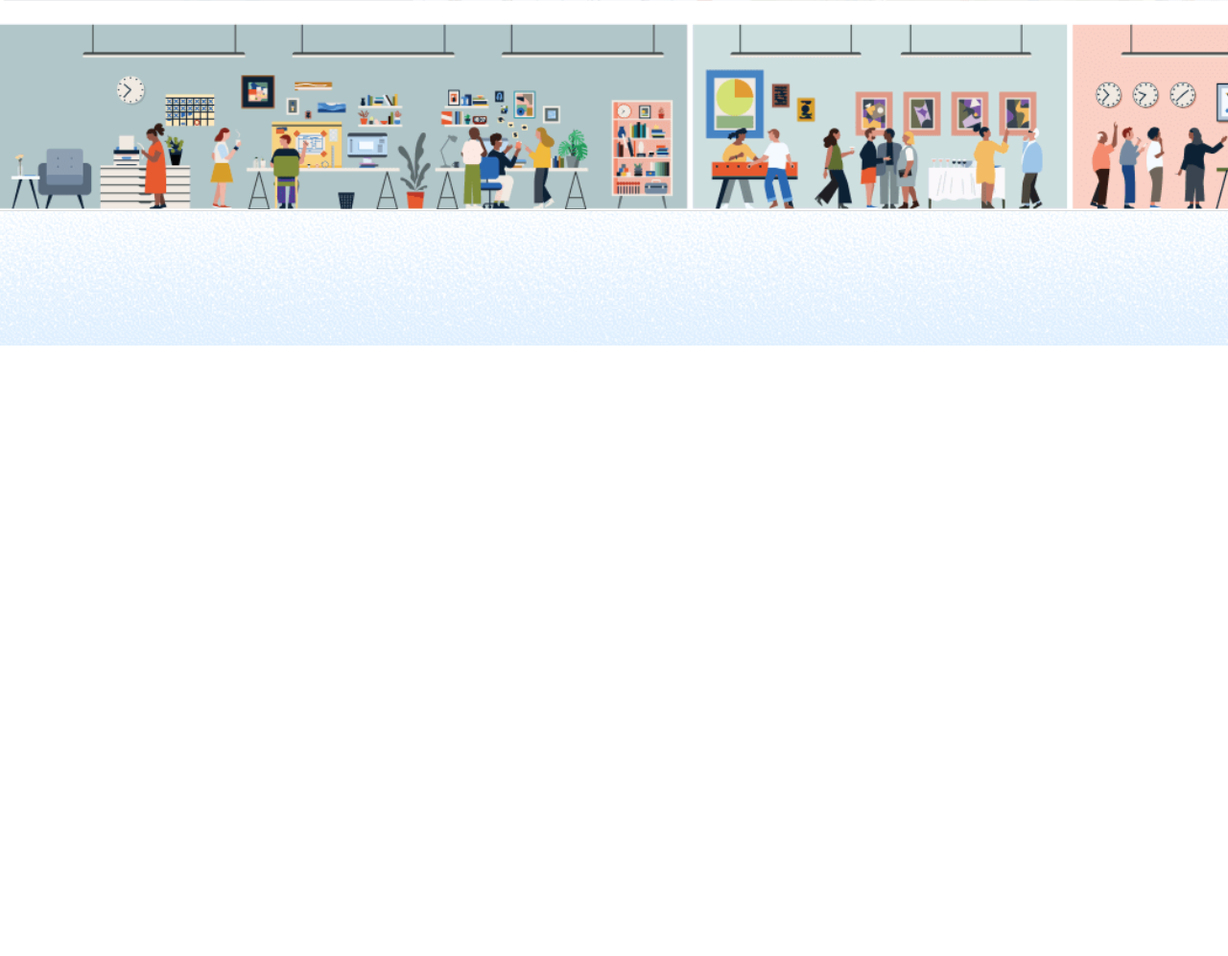
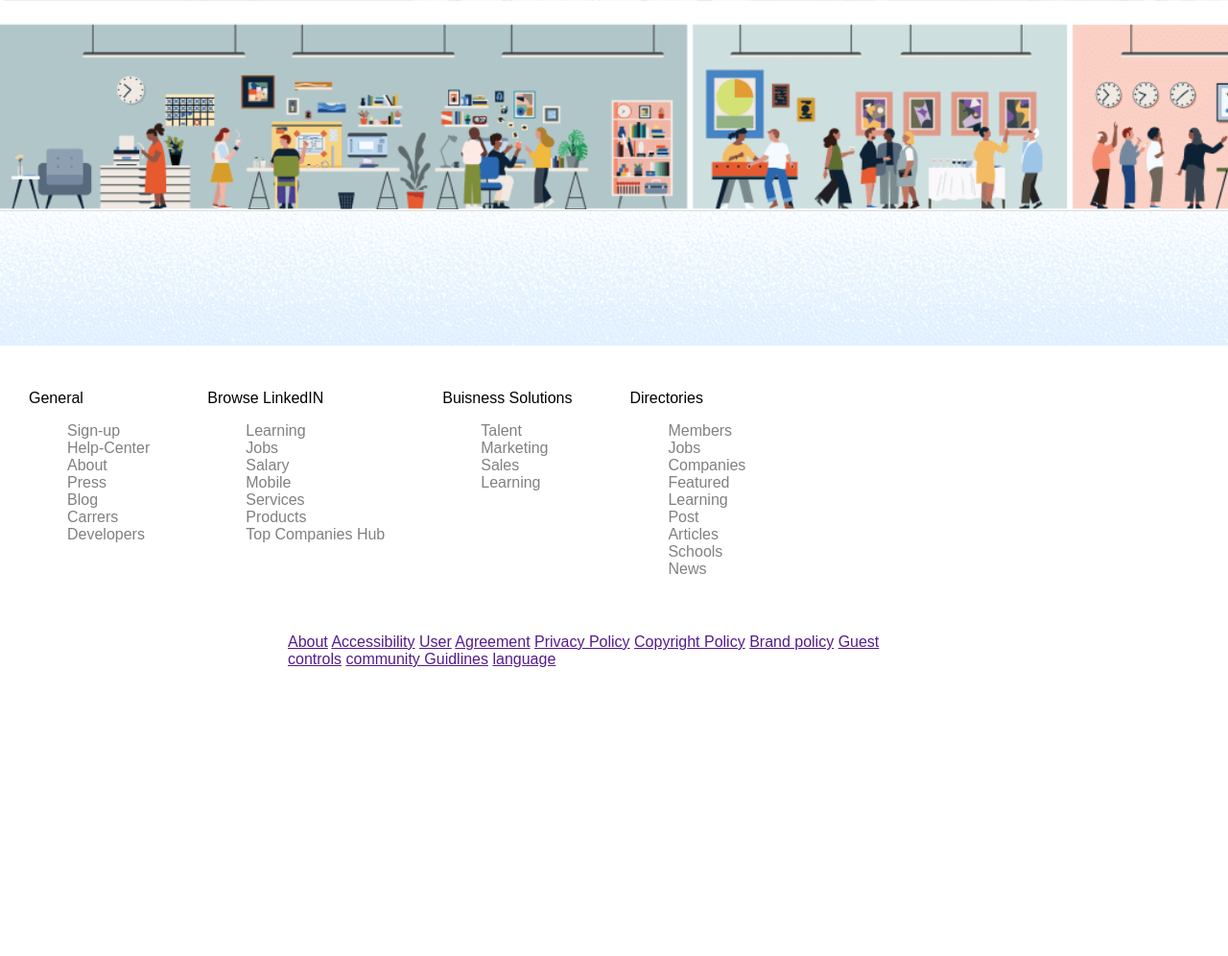
Before and after one commit to nishmakalathil/Sample-Linkedin-Website, a plain HTML site: page index.html in a window 1280 px wide. Shown: the part 5017-6013 px from the top of the page at 96% size. Before the commit the page ends 5377 px from the top, so only its background shows below. Drawn offline with Linux system fonts and the light colour scheme.

Commit message:
Changes to footer

```diff
--- a/index.html
+++ b/index.html
@@ -158,8 +158,10 @@
                 <section class="card-container">
                 <div class="container">
                     <div class="left-section">
-                            <h1  class="millions-jobs">Post your job for millions of people to see</h1>
-                    </div>
+                            <h1 class="millions-jobs">Post your job for millions of people to see</h1>
+
+                        </div>
+
                     <div class="right-section">
                         <button class="post-job ">Post a job</button>
                     </div>
@@ -258,6 +260,8 @@
                                         <h1 class="linkedin-for">Who is LinkedIn for? </h1>
                                          <p>Anyone looking to navigate their professional life</p>
 
+
+
                                          <button class="navigate-class">Find a coworker or classmate</button>
 
                                          <button class="navigate-class">Find a new job</button>
@@ -302,9 +306,9 @@
 
 
 
-                                <p class="colleagues">Join your colleagues, classmates, and friends on LinkedIn.</p>
+                                <p class="colleagues-first">Join your colleagues, classmates, and friends on LinkedIn.</p>
 
-                                     <button class="join-colleagues">get-started</button>
+                                     <button class="join-colleagues">get started</button>
 
                                 </p>
 
@@ -318,7 +322,88 @@
                         </section>
 
 
+                        <div class="box">
+                        <p>General</p>
+                         <ul>
+                          <li>Sign-up</li>
+                          <li>Help-Center</li>
+                          <li>About</li>
+                          <li>Press</li>
+                          <li>Blog</li>
+                          <li>Carrers</li>
+                          <li>Developers</li>
+                         </ul>
+                         </div>
 
-        </main>
-    </body>
-</html>
+
+                         <div class="box">
+                            <p>Browse LinkedIN</p>
+                         <ul>
+                          <li>Learning</li>
+                          <li>Jobs</li>
+                          <li>Salary</li>
+                          <li>Mobile</li>
+                          <li>Services</li>
+                          <li>Products</li>
+                          <li>Top Companies Hub</li>
+                         </ul>
+                         </div>
+
+
+                         <div class="box">
+                            <p>Buisness Solutions</p>
+                         <ul>
+                          <li>Talent</li>
+                          <li>Marketing</li>
+                          <li>Sales</li>
+                          <li>Learning</li>
+
+                         </ul>
+                         </div>
+
+
+                         <div class="box">
+
+                            <p>Directories</p>
+                         <ul>
+                          <li>Members</li>
+                          <li>Jobs</li>
+                          <li>Companies</li>
+                          <li>Featured</li>
+                          <li>Learning</li>
+                          <li>Post</li>
+                          <li>Articles</li>
+                          <li>Schools</li>
+                          <li>News</li>
+
+                         </ul>
+                         </div>
+
+
+                         <footer>
+                         <div class="footer-menu">
+
+
+                          <a href="">About</a>
+
+                          <a href="">Accessibility</a>
+
+                          <a href="">User</a>
+                          <a href="">Agreement</a>
+
+                          <a href="">Privacy Policy</a>
+                          <a href="">Copyright Policy</a>
+                          <a href="">Brand policy</a>
+                          <a href="">Guest controls</a>
+                          <a href="">community Guidlines</a>
+                          <a href="">language</a>
+
+
+
+
+
+
+
+
+                       </div>
+                    </footer>
--- a/style.css
+++ b/style.css
@@ -200,12 +200,13 @@ header .container img{
  .navigate-class{
 
 
-    border-radius:10px ;
+    border-radius:5px ;
     padding:15px ;
     margin: 3px;
     display:inline-block;
     font-size:16px;
     width:350px;
+
 
 
 
@@ -252,7 +253,7 @@ header .container img{
 }
 
 .linkedin-for{
-    color:maroon;
+    color:rgb(230, 15, 15);
 }
 
 
@@ -274,15 +275,7 @@ header .container img{
 }
 
 
-.join-colleagues{
-    padding:10px;
- border-radius:30px;
- width:100px;
- border-color: blue;
- background-color:white;
 
-
-}
 .chase-dream{
     font-size:40px;
     font-family: system-ui, -apple-system, BlinkMacSystemFont, 'Segoe UI', Roboto, Oxygen, Ubuntu, Cantarell, 'Open Sans', 'Helvetica Neue', sans-serif;
@@ -292,19 +285,29 @@ header .container img{
     background:url("./images/footer-pic.png");
     height:1000px;
 }
-.colleagues{
+.footer-container .colleagues-first{
+
+
     font-size:40px;
     font-family: system-ui, -apple-system, BlinkMacSystemFont, 'Segoe UI', Roboto, Oxygen, Ubuntu, Cantarell, 'Open Sans', 'Helvetica Neue', sans-serif;
+     margin-bottom:150px;
+
+}
+
+.join-colleagues{
+    padding:10px;
+ border-radius:30px;
+ width:100px;
+ border-color: blue;
+ background-color:blue;
+ margin-bottom:150px;
+
+}
 
 
-}
-.get-started{
-    border-radius: 40px;
-    height:45px;
-    background-color:blue;
-    width:350px;
-    color:white;
-}
+
+
+
 
 .mark-show{
     color:blue;
@@ -325,3 +328,56 @@ header .container img{
     font-size:40px;
     font-family: system-ui, -apple-system, BlinkMacSystemFont, 'Segoe UI', Roboto, Oxygen, Ubuntu, Cantarell, 'Open Sans', 'Helvetica Neue', sans-serif;
 }
+
+
+.millions-jobs{
+
+    font-size:62.5;
+    font-color:maroon;
+
+}
+
+
+ul li {
+
+    list-style-type: none;
+    font:60;
+    color:grey;
+
+}
+
+.box{
+    display:inline-block;
+    float: left;
+    margin: 10px;
+    padding: 20px;
+    margin-bottom:8px;
+
+
+
+}
+
+.box p{
+    font: size 15px;
+
+}
+
+
+.footer{
+
+ display:flex;
+ position:fixed;
+
+
+
+}
+
+.footer-menu{
+padding:300px;
+margin-right:10px;
+
+
+
+
+
+}
```
